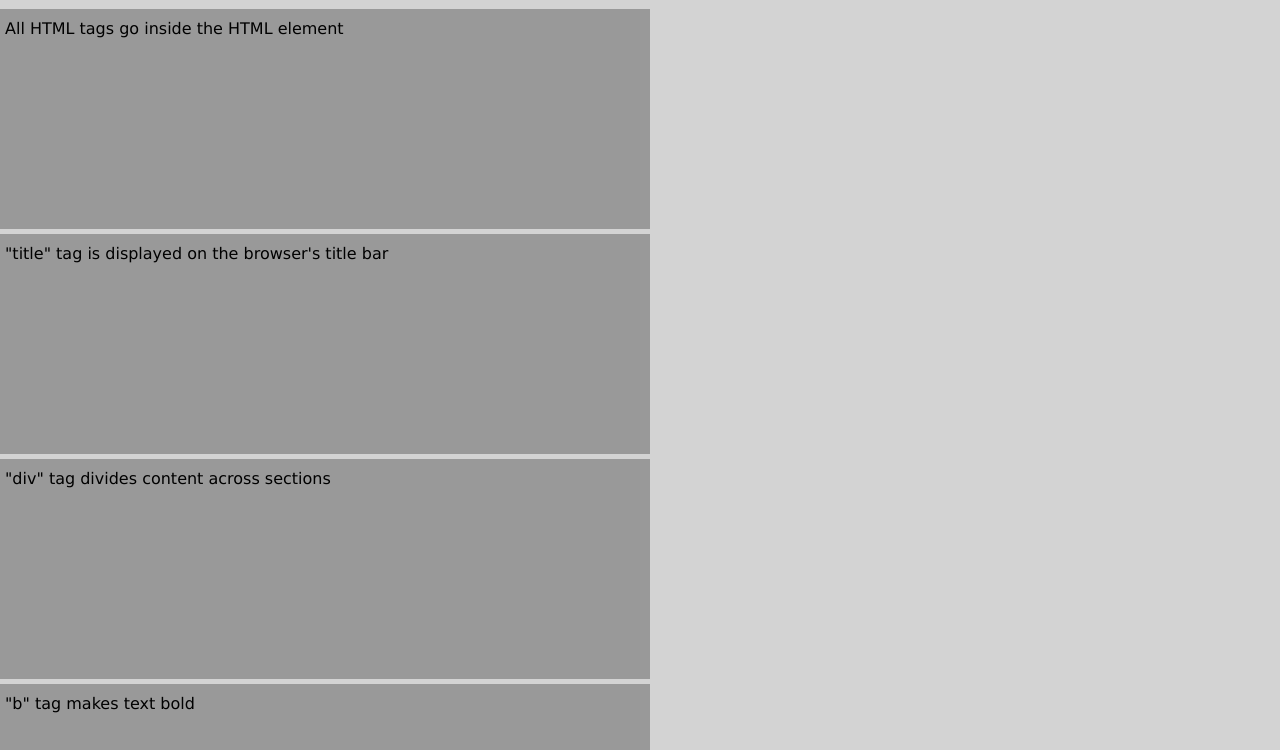
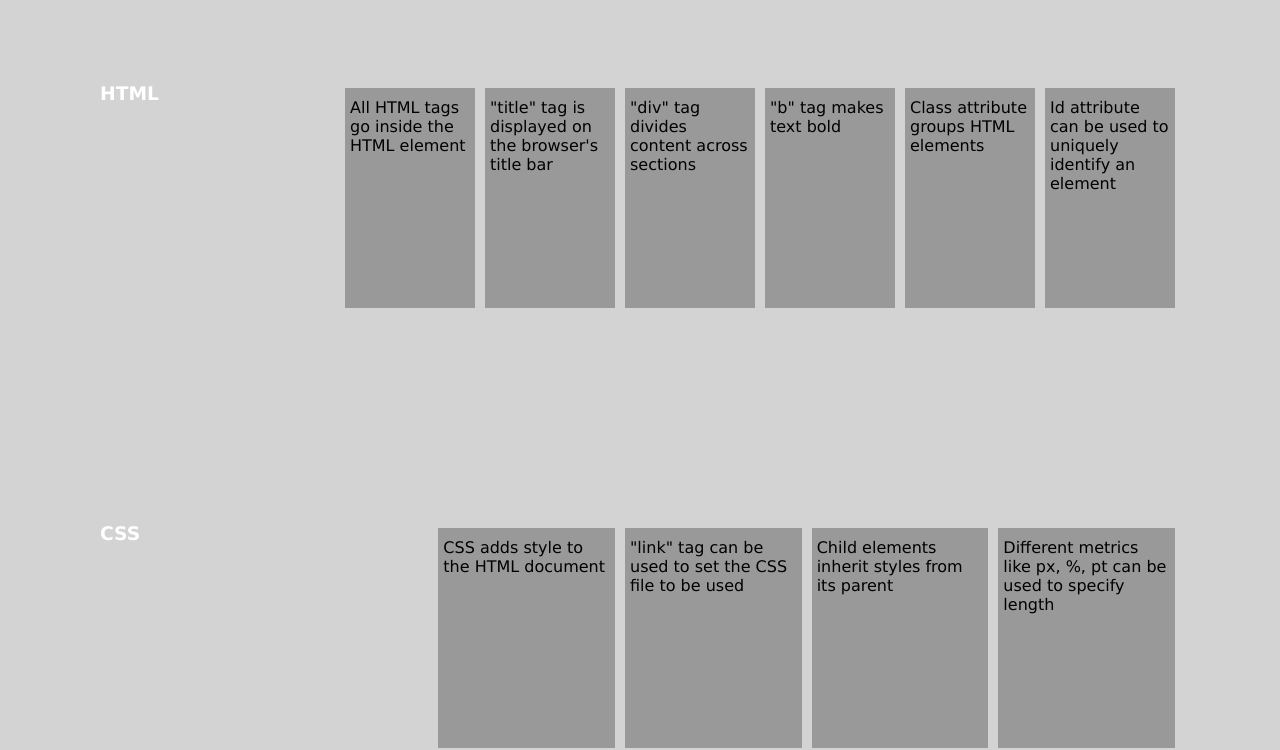
Before and after one commit to afridim97/Crio-WinterofDoing, a plain HTML site: page 24_hour_Full-Stack_Sprint/HTML and CSS Byte/index.html in a window 1280 px wide. Shown: the part 75-825 px from the top of the page. Drawn offline with Linux system fonts and the light colour scheme.

Commit message:
module 4 css flexbox

```diff
--- a/24_hour_Full-Stack_Sprint/HTML and CSS Byte/index.html
+++ b/24_hour_Full-Stack_Sprint/HTML and CSS Byte/index.html
@@ -25,11 +25,12 @@
 
   h3 {
     color: white;
+    width:100%;
   }
 
  .tile {
     background-color: #999999;
-    margin: 5px 0px 5px 0px;
+    margin: 5px 5px 5px 5px;
     padding: 10px 5px;
     height: 200px;
     width: 50%;
@@ -39,11 +40,16 @@
      font-family:'Courier New';
   }
 
-  #container{
+  .container{
 
       padding:100px;
 
       margin-bottom:10px;
+
+      display:flex;
+
+      /*flex-wrap:wrap;
+      align-items: flex-start;*/
   }
 
 </style>
@@ -61,6 +67,9 @@
     <div class="tile">"title" tag is displayed on the browser's title bar</div>
     <div class="tile">"div" tag divides content across sections</div>
     <div class="tile"> "b" tag makes text bold</div>
+    <div class="tile">Class attribute groups HTML elements</div>
+
+<div class="tile">Id attribute can be used to uniquely identify an element</div>
 </div>
 
 <div class="container">
```
